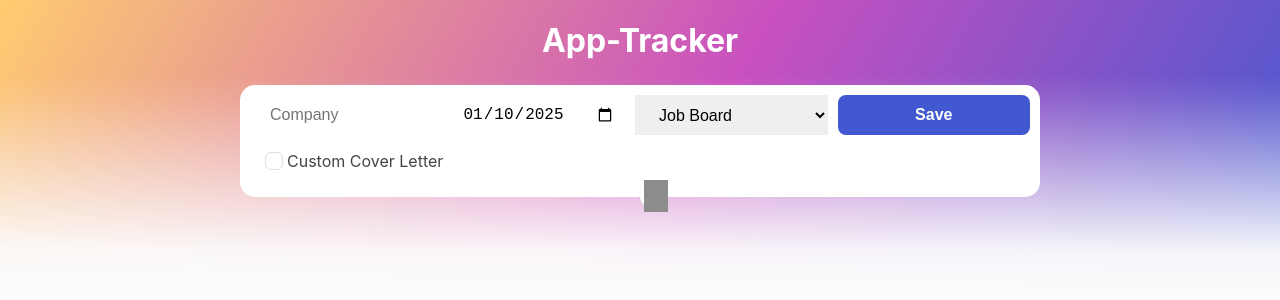
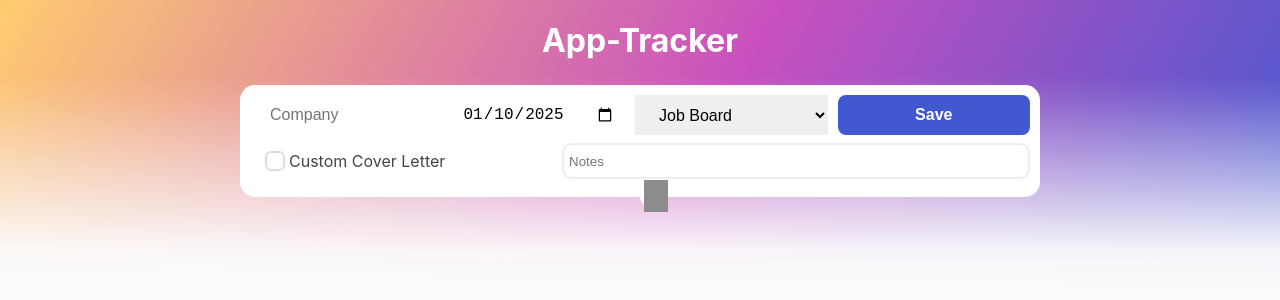
Before and after one commit to Alexbruce1/app-tracker, a React (Create React App) app: page / in a window 1280 px wide. Both pictures are taken after a click on the button 652 px from the left and 144 px from the top of the page. Shown: the top 300 px of the page. Built offline with nearby package versions, Linux system fonts and the light colour scheme; no server answers; the database is empty; grey boxes are pictures that could not be loaded.

Commit message:
Add notes field to app form

```diff
--- a/src/App.css
+++ b/src/App.css
@@ -47,6 +47,7 @@
   border-radius: 8px;
   display: flex;
   width: 100%;
+  justify-content: space-between;
 }
 
 .form-element {
@@ -100,7 +101,7 @@
 .checkbox {
   width: 16px;
   height: 16px;
-  border: 1px solid #DDD;
+  border: 2px solid #DDD;
   border-radius: 6px;
   margin-right: 4px;
   display: inline-block;
@@ -123,6 +124,22 @@
   border: solid white;
   border-width: 0 2px 2px 0;
   transform: rotate(45deg);
+}
+
+.form-notes-field {
+  border: 2px solid #EEE;
+  border-radius: 10px;
+  padding: 16px 5px;
+  height: 20px;
+  margin: auto 0;
+  width: 60%;
+  outline: none;
+  transition-duration: .3s;
+  box-sizing: border-box;
+}
+
+.form-notes-field:focus {
+  border: 2px solid #CCC;
 }
 
 .expand-form-button {
--- a/src/App.js
+++ b/src/App.js
@@ -100,7 +100,6 @@ function App() {
       ...prev,
       [name]: value
     }));
-
   };
 
   const handleCheckboxChange = (e) => {
@@ -175,6 +174,13 @@ function App() {
                 </label>
                 <p className="custom-cover-letter-text">Custom Cover Letter</p>
               </div>
+              <input
+                type="text"
+                placeholder="Notes"
+                name="notes"
+                value={formData.notes}
+                onChange={handleChange}
+                className="form-notes-field"/>
             </div>
           )}
 
--- a/src/JobItem.js
+++ b/src/JobItem.js
@@ -48,7 +48,7 @@ function JobItem({ id, companyName, jobBoard, notes, createdAt, appliedDate, del
               <option>Offer</option>
               <option>Declined</option>
             </select>
-            <p>Notes</p>
+            <p>{notes ? `Notes: ${notes}` : "No notes"}</p>
             <button className="delete-item-button" onClick={handleDeletePress}>
               <img className="delete-record-icon" src={clear} />
             </button>
```
